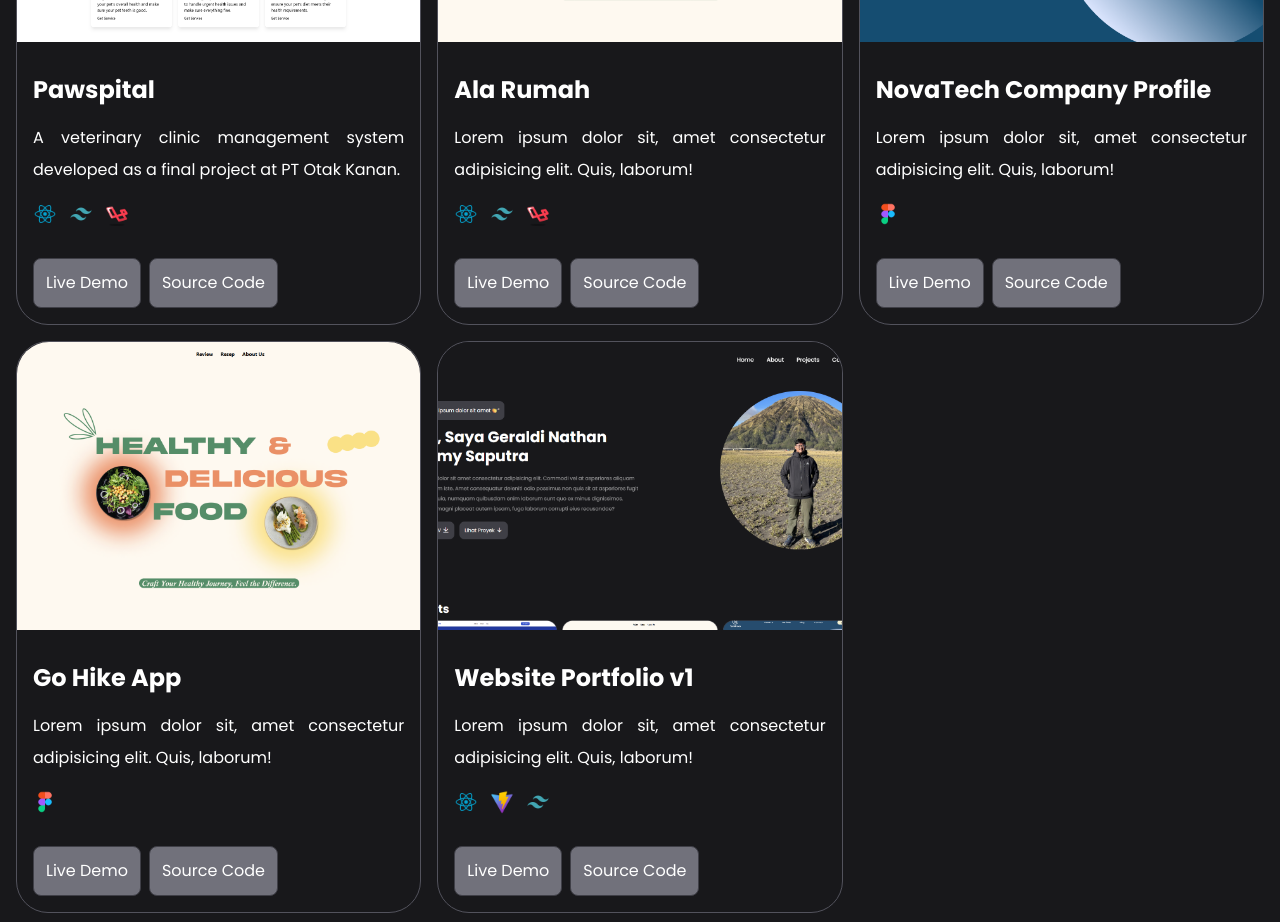
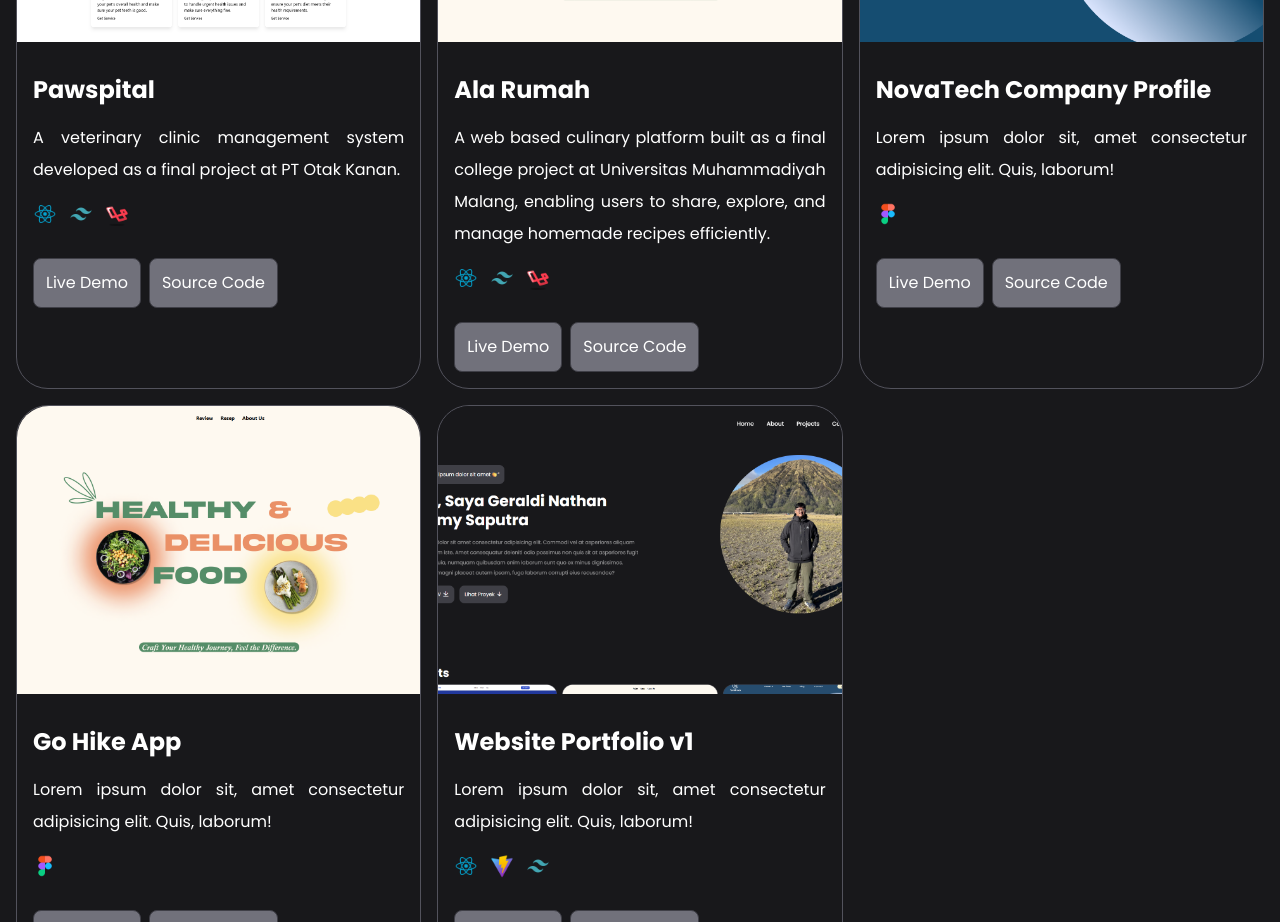
Before and after one commit to GeraldiNathan/PortofolioV1, a React (Vite) app: page / in a window 1280 px wide. Shown: the part 1040-1962 px from the top of the page. Built offline with nearby package versions, Linux system fonts and the light colour scheme.

Commit message:
feat(data): add new desc for alaRumah project

```diff
--- a/src/data.js
+++ b/src/data.js
@@ -115,7 +115,7 @@ export const listProjects = [
     id: 2,
     image: Project2,
     name: "Ala Rumah",
-    desc: "Lorem ipsum dolor sit, amet consectetur adipisicing elit. Quis, laborum!",
+    desc: "A web based culinary platform built as a final college project at Universitas Muhammadiyah Malang, enabling users to share, explore, and manage homemade recipes efficiently.",
     tools: [ReactJS, TailwindCSS, Laravel],
     src: "https://github.com/orgs/zippweb/repositories",
   },
```
